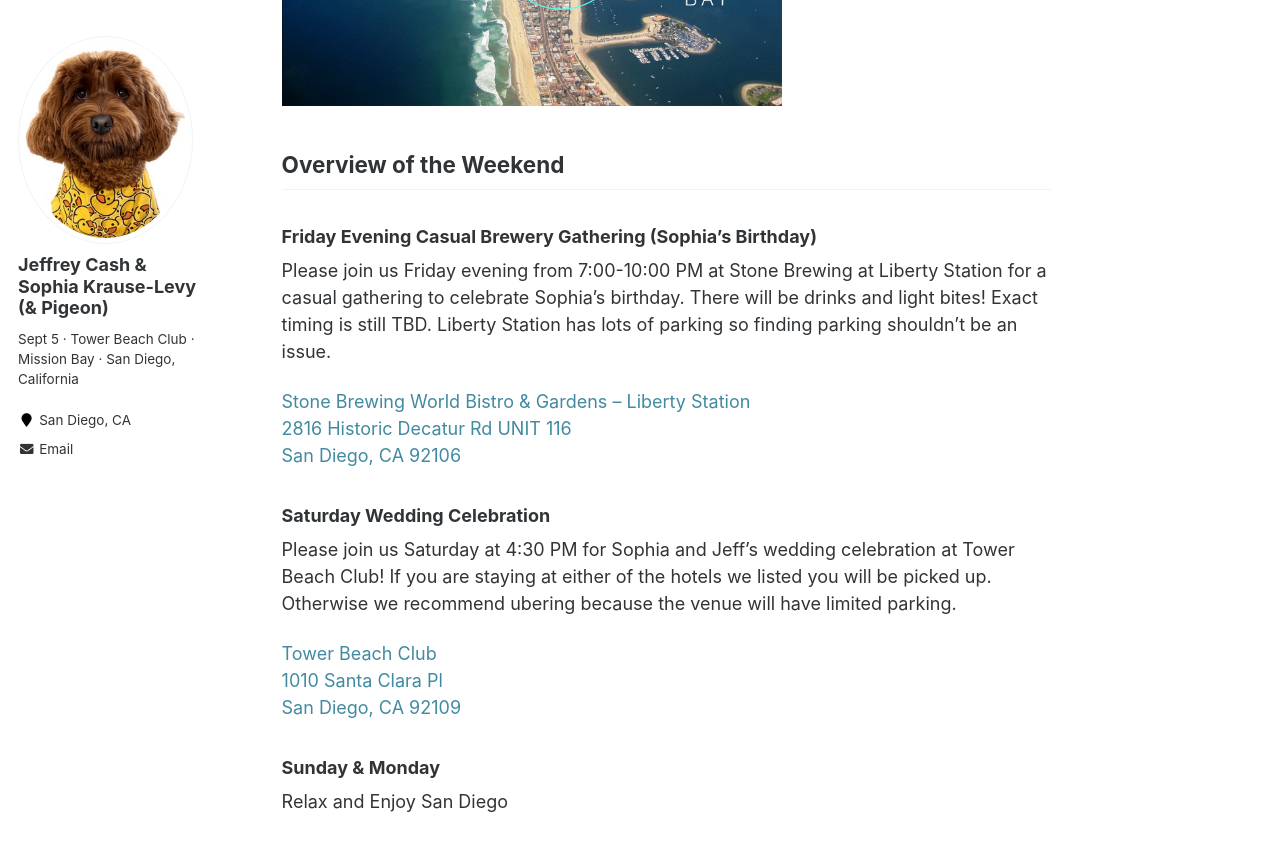
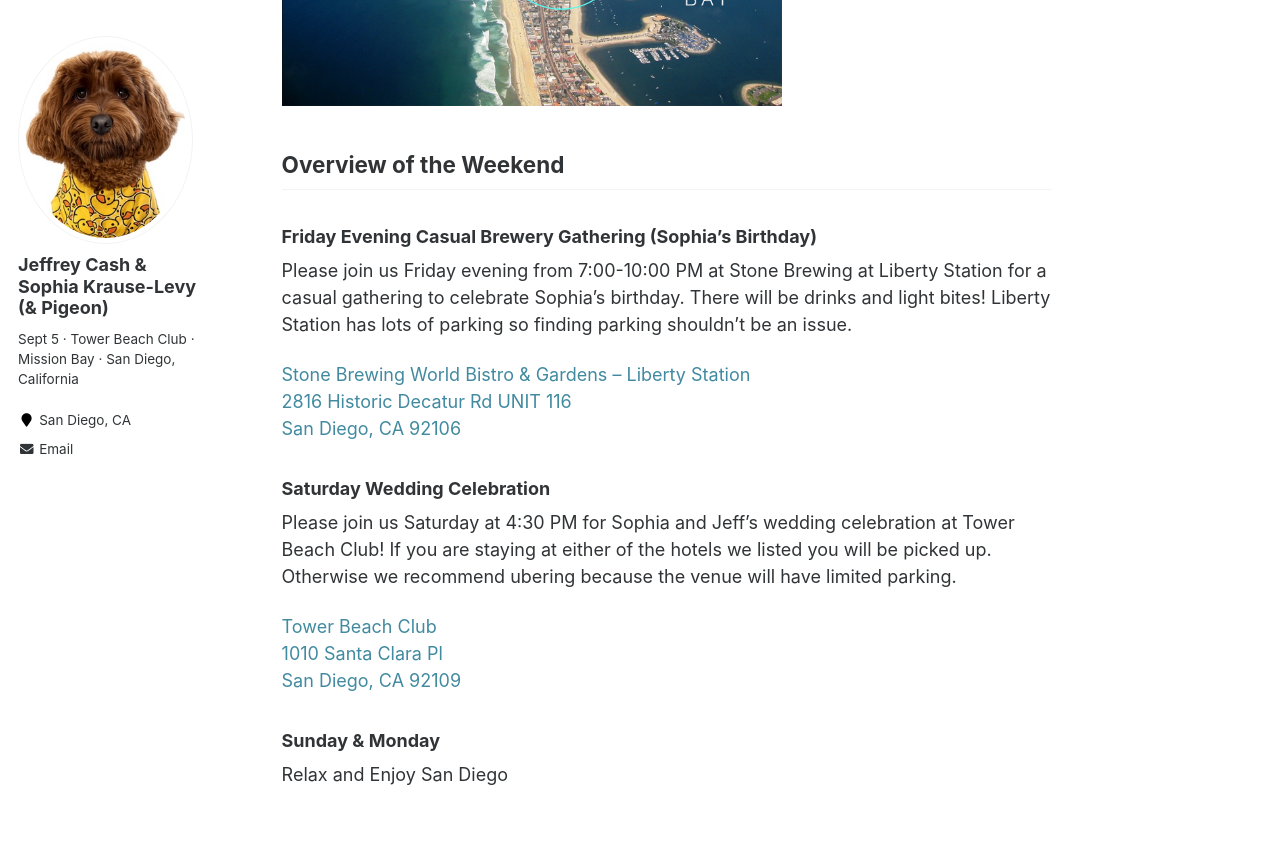
Before and after one commit to duckduckpigeon/duckduckpigeon.github.io, a Jekyll site: the page built from _pages/about.md, in a window 1280 px wide and 900 px high, scrolled down 478 px. Shown: the top 851 px of the window. Built offline with Jekyll 4.4.1, drawn with Linux system fonts in a browser that asks for light colours.

Commit message:
remove old times

```diff
--- a/_pages/about.md
+++ b/_pages/about.md
@@ -22,7 +22,7 @@ Join us for a Labor Day wedding weekend in San Diego!
 
 ### Friday Evening Casual Brewery Gathering (Sophia's Birthday)
 
-Please join us Friday evening from 7:00-10:00 PM at Stone Brewing at Liberty Station for a casual gathering to celebrate Sophia's birthday. There will be drinks and light bites! Exact timing is still TBD. Liberty Station has lots of parking so finding parking shouldn't be an issue.
+Please join us Friday evening from 7:00-10:00 PM at Stone Brewing at Liberty Station for a casual gathering to celebrate Sophia's birthday. There will be drinks and light bites! Liberty Station has lots of parking so finding parking shouldn't be an issue.
 
 <a id='stone-address' href='https://www.stonebrewing.com/visit/bistros/liberty-station'>
 Stone Brewing World Bistro & Gardens – Liberty Station<br>
```
